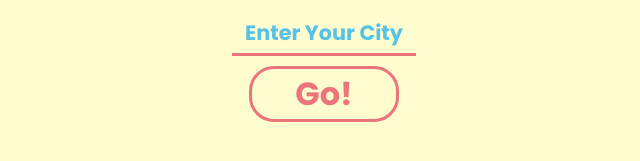
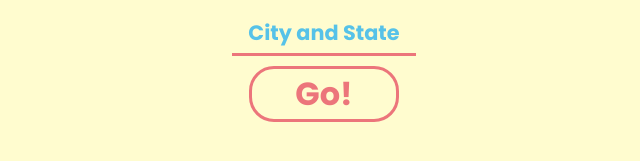
Before and after one commit to Bristol3444/PizzaCake, a plain HTML site: page index.html in a window 1280 px wide. Shown: the part 571-732 px from the top of the page, 316-956 px from the left. Drawn offline with nearby package versions, Linux system fonts and the light colour scheme; some packages are replaced by stand-ins of ours; a web font is replaced by a local one.

Commit message:
more styling edits

```diff
--- a/components/compone.html
+++ b/components/compone.html
@@ -6,7 +6,7 @@
     <img class="logo" src="./assets/pizzacake.png">
     <div class="app__info">End the arguments, let us choose!</div>
     <form class="app__form" ng-submit="$ctrl.search(location)">
-        <input class="location" ng-model="location" ng-attr-placeholder="{{$ctrl.placeholder}}" ng-focus="$ctrl.placeholder =  ''" ng-blur="$ctrl.placeholder = 'Enter Your City'">
+        <input class="location" ng-model="location" ng-attr-placeholder="{{$ctrl.placeholder}}" ng-focus="$ctrl.placeholder =  ''" ng-blur="$ctrl.placeholder = 'City and State'">
         <button class="search__btn" ng-disabled="!location">Go!</button>
     </form>
     <section ng-repeat="cuis in $ctrl.cuis track by $index">
--- a/components/compone.js
+++ b/components/compone.js
@@ -7,7 +7,7 @@ const compOne = {
 
     controller: ["FoodService", "$location", function(FoodService, $location) {
         const vm = this;
-        vm.placeholder = "Enter Your City";
+        vm.placeholder = "City and State";
 
         vm.loadIf = false
 
--- a/public/app/components/compone.js
+++ b/public/app/components/compone.js
@@ -6,7 +6,7 @@ const compOne = {
     <img class="logo" src="/public/app/assets/pizzacake.png">
     <div class="app__info">End the arguments, let us choose!</div>
     <form class="app__form" ng-submit="$ctrl.search(location)">
-        <input class="location" ng-model="location" ng-attr-placeholder="{{$ctrl.placeholder}}" ng-focus="$ctrl.placeholder =  ''" ng-blur="$ctrl.placeholder = 'Enter Your City'">
+        <input class="location" ng-model="location" ng-attr-placeholder="{{$ctrl.placeholder}}" ng-focus="$ctrl.placeholder =  ''" ng-blur="$ctrl.placeholder = 'Enter Your City and State'">
         <button class="search__btn" )" ng-disabled="!location">Go!</button>
     </form>
     <section ng-repeat="cuis in $ctrl.cuis track by $index">
--- a/styles/styles.css
+++ b/styles/styles.css
@@ -403,6 +403,7 @@ i {
 
     .addDelete {
         font-size: 3rem;
+        cursor: pointer;
     }
 
     .image2 {
```
